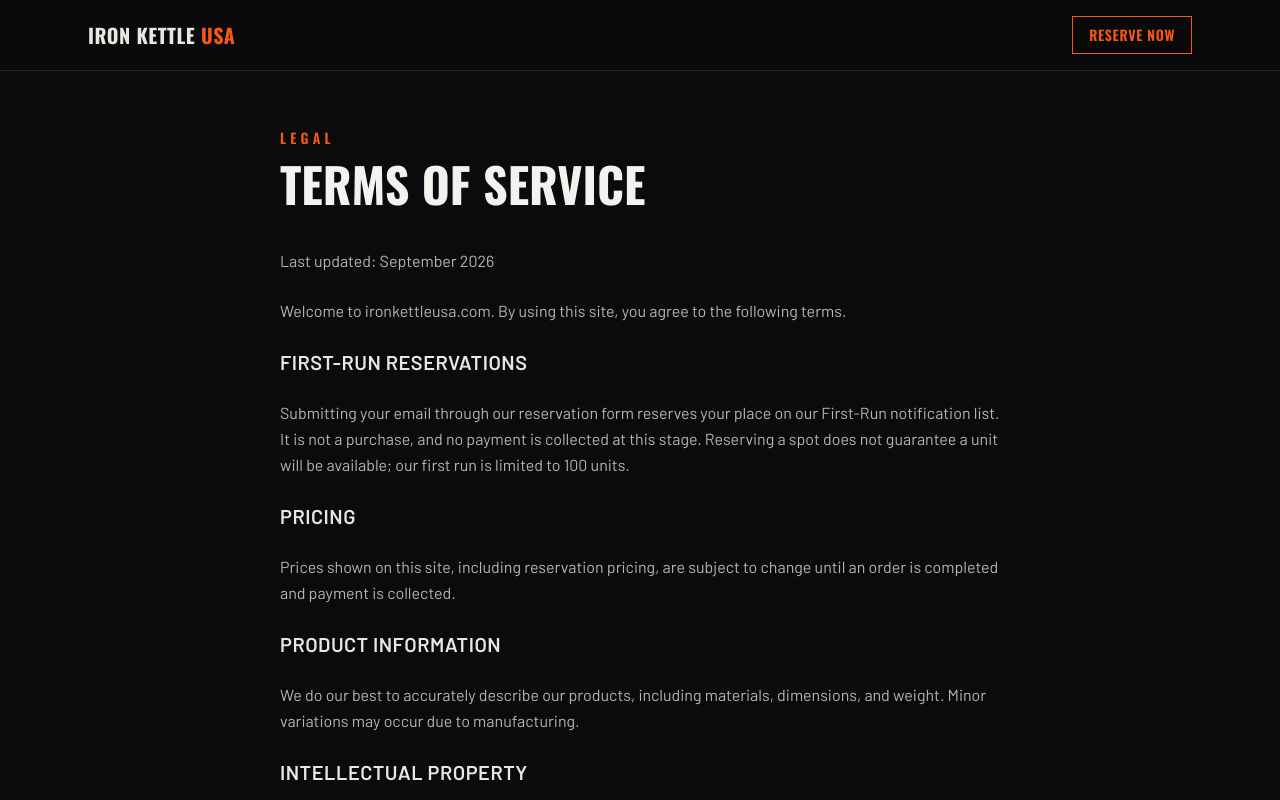
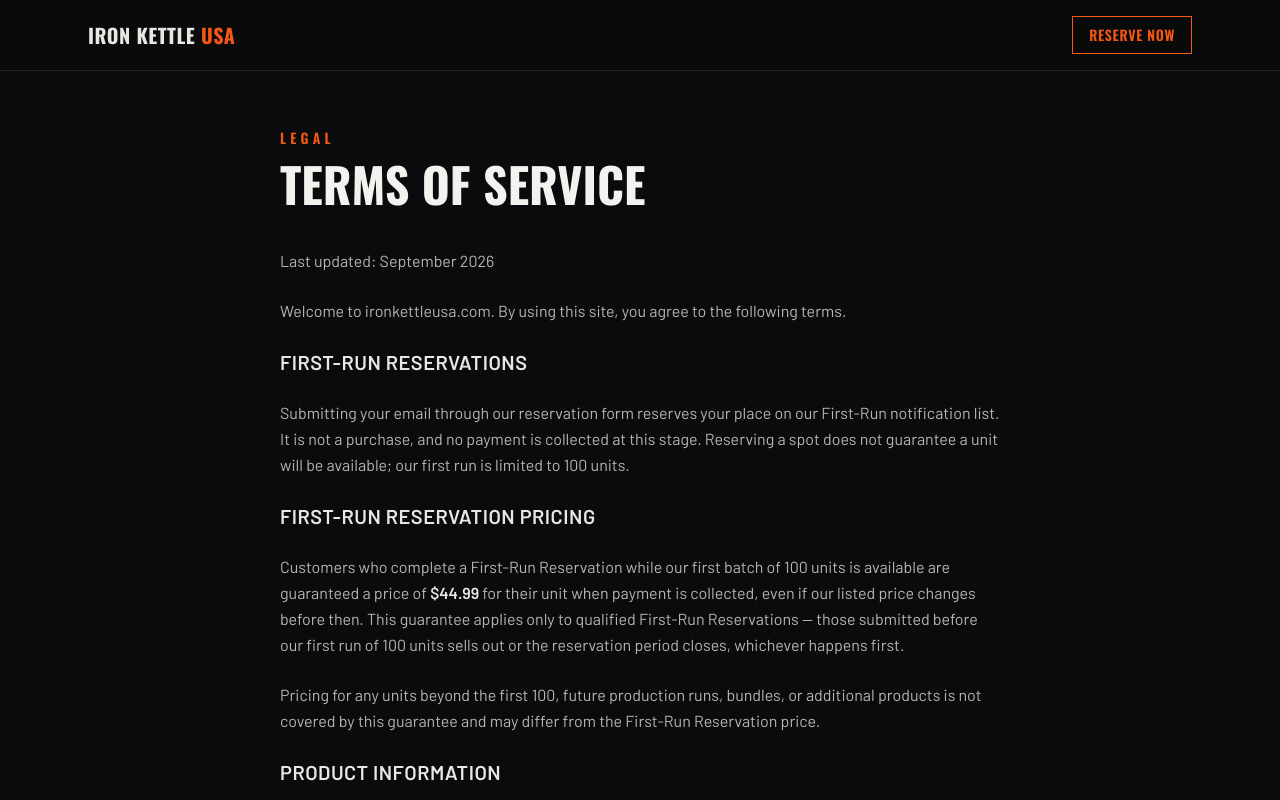
Before and after one commit to IronKettleUSA/iron-kettle-site, a Next.js app: page /terms in a window 1280 px wide. Shown: the top 800 px of the page. Built offline with nearby package versions, Linux system fonts and the light colour scheme.

Commit message:
Honor $44.99 first-run price in Terms

```diff
--- a/app/terms/page.tsx
+++ b/app/terms/page.tsx
@@ -22,10 +22,20 @@
         guarantee a unit will be available; our first run is limited to 100
         units.
       </p>
-      <h2>Pricing</h2>
+      <h2>First-Run Reservation Pricing</h2>
       <p>
-        Prices shown on this site, including reservation pricing, are subject
-        to change until an order is completed and payment is collected.
+        Customers who complete a First-Run Reservation while our first batch
+        of 100 units is available are guaranteed a price of{" "}
+        <strong>$44.99</strong> for their unit when payment is collected,
+        even if our listed price changes before then. This guarantee applies
+        only to qualified First-Run Reservations — those submitted before our
+        first run of 100 units sells out or the reservation period closes,
+        whichever happens first.
+      </p>
+      <p>
+        Pricing for any units beyond the first 100, future production runs,
+        bundles, or additional products is not covered by this guarantee and
+        may differ from the First-Run Reservation price.
       </p>
       <h2>Product Information</h2>
       <p>
```
